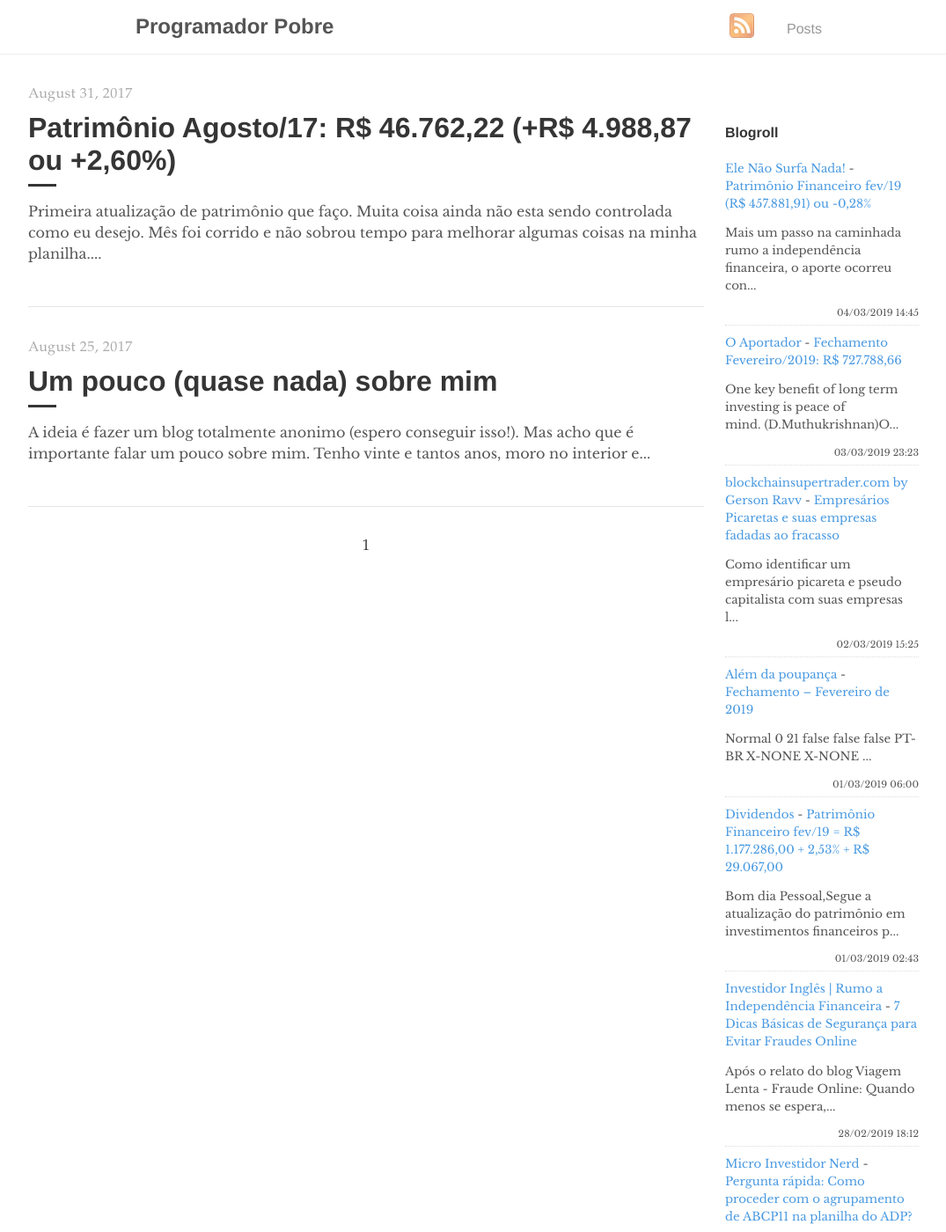
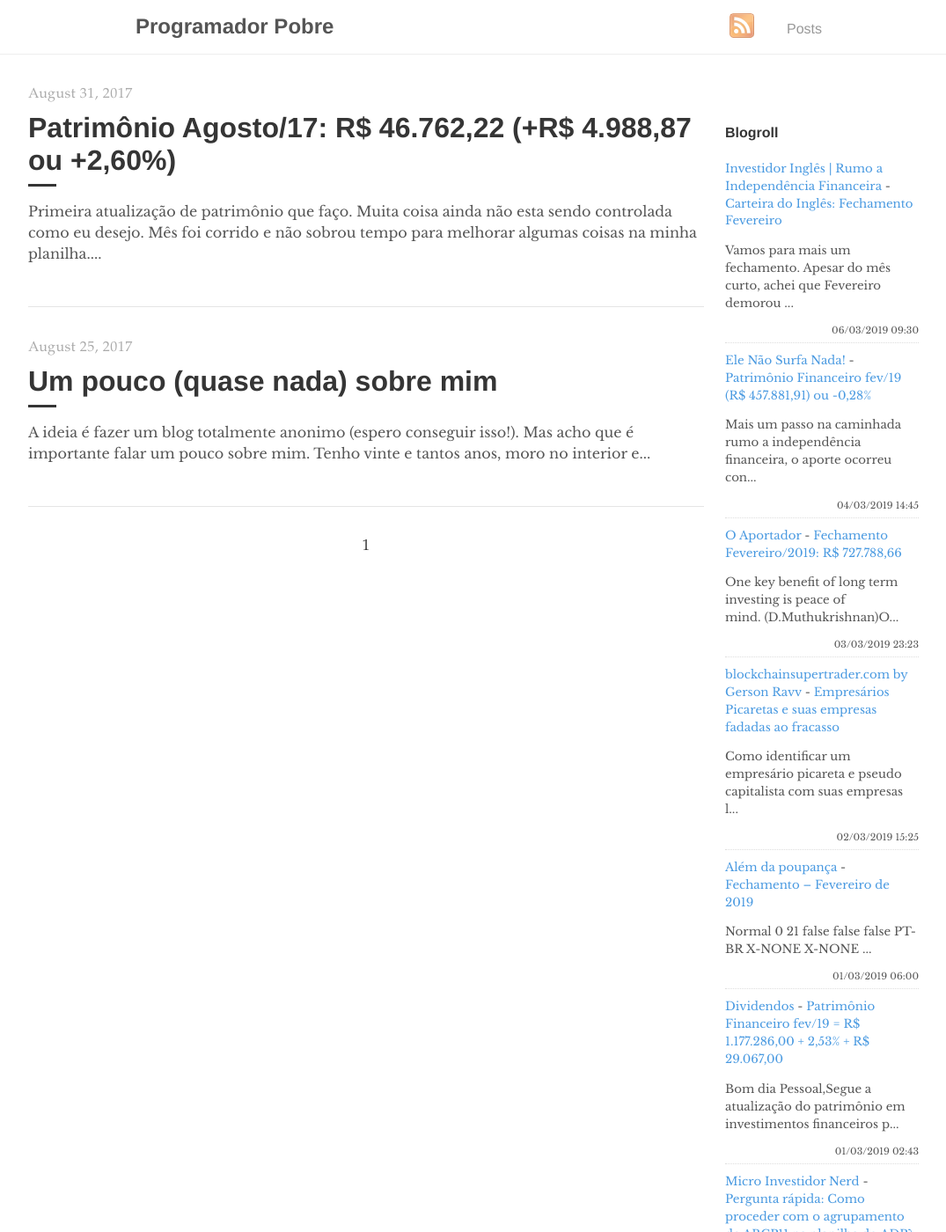
Before and after one commit to programadorpobre/programadorpobre.github.io, a Jekyll site: the page built from index.html, in a window 1280 px wide and 1400 px high. Shown: the whole window at 88% size, without its empty margins (96-1171 px from the left). Built offline with Jekyll 4.4.1, drawn with Linux system fonts in a browser that asks for light colours; the list of posts is cut into pages by our own code; comment, search, counter and statistics services are not loaded.

Commit message:
[ci skip] travis #578

```diff
--- a/_includes/feed-entries.html
+++ b/_includes/feed-entries.html
@@ -1,3 +1,8 @@
+<div class="feed-entry">
+    <a class="feed-entry-site-name" href="https://www.investidoringles.com/">Investidor Inglês | Rumo a Independência Financeira</a> - <a class="feed-entry-title" href="https://www.investidoringles.com/2019/03/fechamento-fevereiro-2019.html">Carteira do Inglês: Fechamento Fevereiro</a>
+    <p class="feed-entry-summary">Vamos para mais um fechamento. Apesar do mês curto, achei que Fevereiro demorou ...</p>
+    <time datetime="2019-03-06T09:30:00.000-03:00">06/03/2019 09:30</time>
+</div>
 <div class="feed-entry">
     <a class="feed-entry-site-name" href="https://elenaosurfanada.blogspot.com/">Ele Não Surfa Nada!</a> - <a class="feed-entry-title" href="https://elenaosurfanada.blogspot.com/2019/03/patrimonio-financeiro-fev19-r-45788191.html">Patrimônio Financeiro fev/19 (R$ 457.881,91) ou -0,28%</a>
     <p class="feed-entry-summary">Mais um passo na caminhada rumo a independência financeira, o aporte ocorreu con...</p>
@@ -24,11 +29,6 @@
     <time datetime="2019-03-01T02:43:00.003-08:00">01/03/2019 02:43</time>
 </div>
 <div class="feed-entry">
-    <a class="feed-entry-site-name" href="https://www.investidoringles.com/">Investidor Inglês | Rumo a Independência Financeira</a> - <a class="feed-entry-title" href="https://www.investidoringles.com/2019/02/7-dicas-seguranca-evitar-fraudes-online.html">7 Dicas Básicas de Segurança para Evitar Fraudes Online</a>
-    <p class="feed-entry-summary">Após o relato do blog Viagem Lenta -&nbsp;Fraude Online: Quando menos se espera,...</p>
-    <time datetime="2019-02-28T18:12:00.000-03:00">28/02/2019 18:12</time>
-</div>
-<div class="feed-entry">
     <a class="feed-entry-site-name" href="https://microinvestidornerd.blogspot.com/">Micro Investidor Nerd</a> - <a class="feed-entry-title" href="https://microinvestidornerd.blogspot.com/2019/02/pergunta-rapida-como-proceder-com-o.html">Pergunta rápida: Como proceder com o agrupamento de ABCP11 na planilha do ADP?</a>
     <p class="feed-entry-summary">SenhorXs, creio que assim como eu, muita gente aqui da blogosfera de finanças ut...</p>
     <time datetime="2019-02-08T10:31:00.001-08:00">08/02/2019 10:31</time>
```
